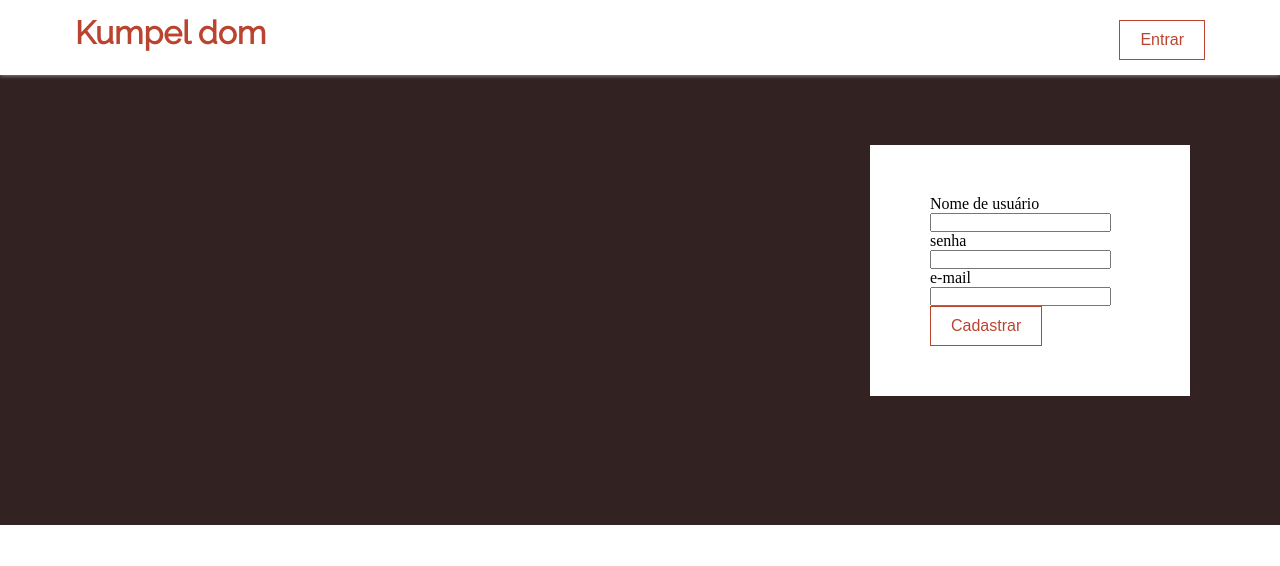
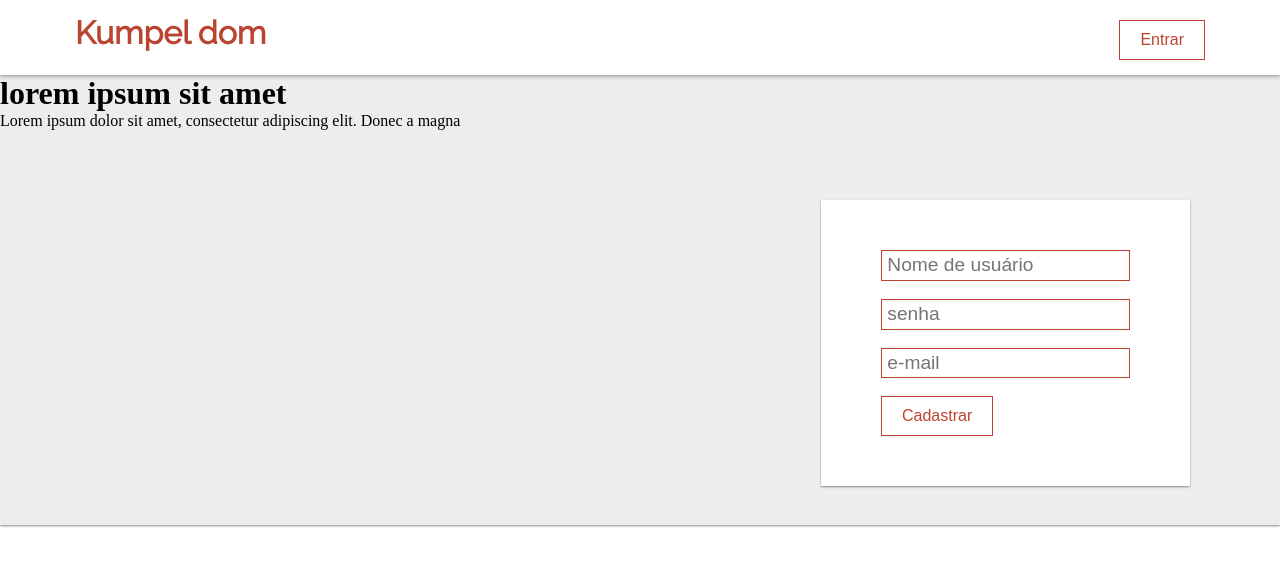
Before and after one commit to kumpel-dom/kumpel-dom-front, an Angular app: page / in a window 1280 px wide. Shown: the top 566 px of the page. Built offline with nearby package versions, Linux system fonts and the light colour scheme.

Commit message:
editing main section

```diff
--- a/src/app/auth/auth.component.css
+++ b/src/app/auth/auth.component.css
@@ -1,8 +1,9 @@
 #singup{
   background-color: #ffffff;
   padding: 50px 60px;
-  width: 200px;
+  width: auto;
   height: auto;
   float: right;
   margin: 70px 90px;
+  box-shadow: 0px 1px 2px #898989;
 }
--- a/src/app/auth/auth.component.html
+++ b/src/app/auth/auth.component.html
@@ -1,14 +1,12 @@
   <div id="singup">
     <form method="post" action="validate()">
-      {{ username }}
-      <input type="text" maxlength="16" name="username">
-      <br>
-      {{ password }}
-      <input type="password" maxlength="12" name="password">
-      <br>
-      {{ email }}
-      <input type="email" maxlength="64" name="email">
-      <br>
+
+      <input type="text" maxlength="16" name="username" placeholder=" {{ username }}">
+      <br><br>
+      <input type="password" maxlength="12" name="password" placeholder=" {{ password }}">
+      <br><br>
+      <input type="email" maxlength="64" name="email" placeholder=" {{ email }}">
+      <br><br>
       <button type="submit">{{ singup }}</button>
     </form>
   </div>
--- a/src/app/index/index.component.css
+++ b/src/app/index/index.component.css
@@ -1,8 +1,8 @@
 section{
   height: 450px;
-  background-color: #231f20e5;
-
+  background-color: #ededed;
+  box-shadow: 0px 1px 2px #898989;
 }
-.darkeffect{
-  background-color: #bb4330;
+#bigtext{
+  color: #231f20;
 }
--- a/src/app/index/index.component.html
+++ b/src/app/index/index.component.html
@@ -1,5 +1,8 @@
-<div class="darkeffect">
+
   <section>
+    <div class="bigtext">
+      <h2>{{ bigmsg }}</h2>
+      <span>{{ submsg }}</span>
+    </div>
     <app-auth></app-auth>
   </section>
-</div>
--- a/src/app/index/index.component.ts
+++ b/src/app/index/index.component.ts
@@ -7,6 +7,9 @@ import { Component, OnInit } from '@angular/core';
 })
 export class IndexComponent implements OnInit {
 
+  bigmsg = 'lorem ipsum sit amet';
+  submsg = 'Lorem ipsum dolor sit amet, consectetur adipiscing elit. Donec a magna';
+
   constructor() { }
 
   ngOnInit() {
--- a/src/styles.css
+++ b/src/styles.css
@@ -28,3 +28,21 @@ button:hover{
 button::-moz-focus-inner {
   border: 0;
 }
+input[type=text] {
+  border: 1px solid #bb4430;
+  height: 1.5em;
+  font-size: 1.2em;
+}
+input[type=password] {
+  border: 1px solid #bb4430;
+  height: 1.5em;
+  font-size: 1.2em;
+}
+input[type=email] {
+  border: 1px solid #bb4430;
+  height: 1.5em;
+  font-size: 1.2em;
+}
+h2{
+  font-size: 2em;
+}
```
